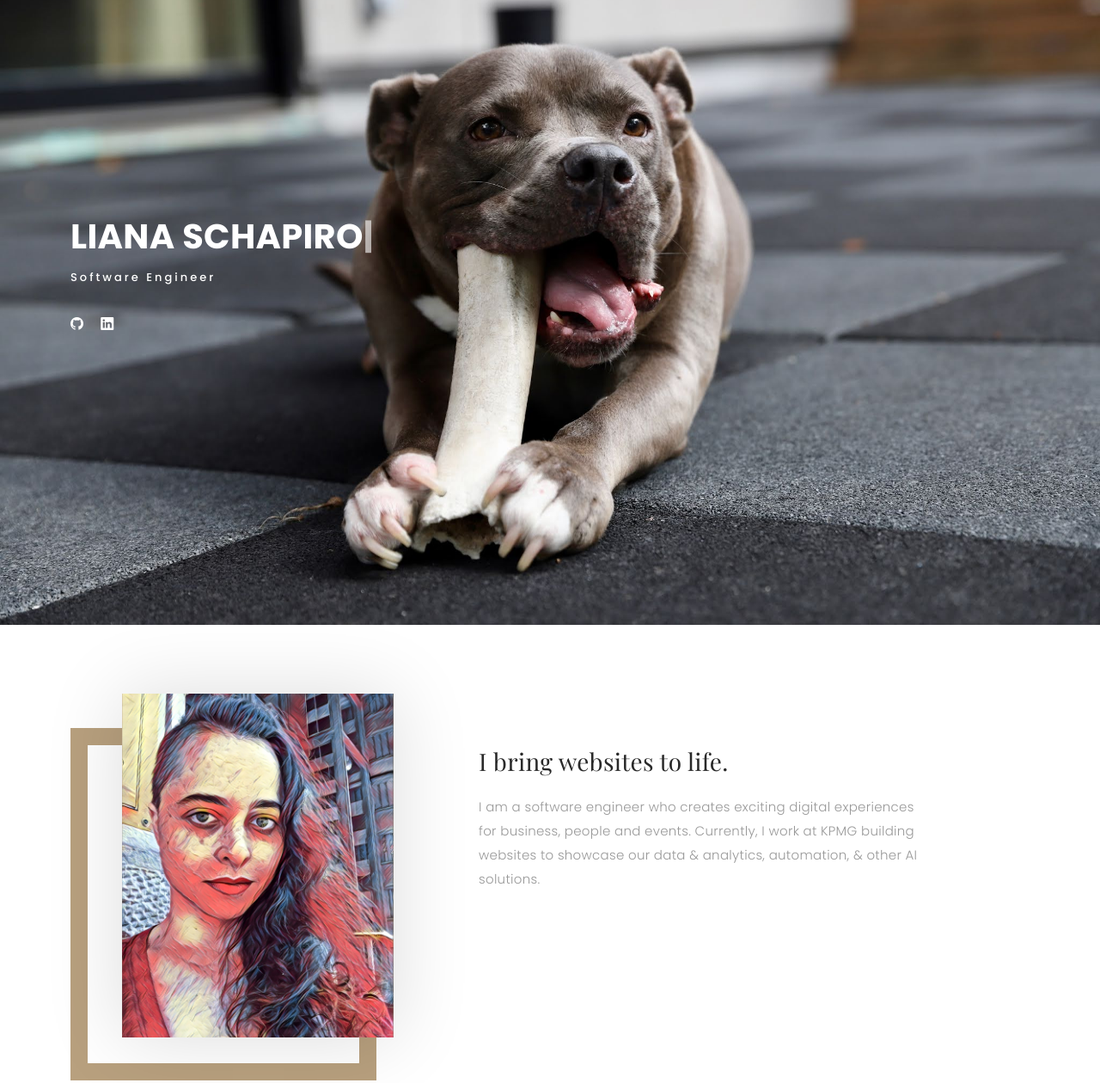
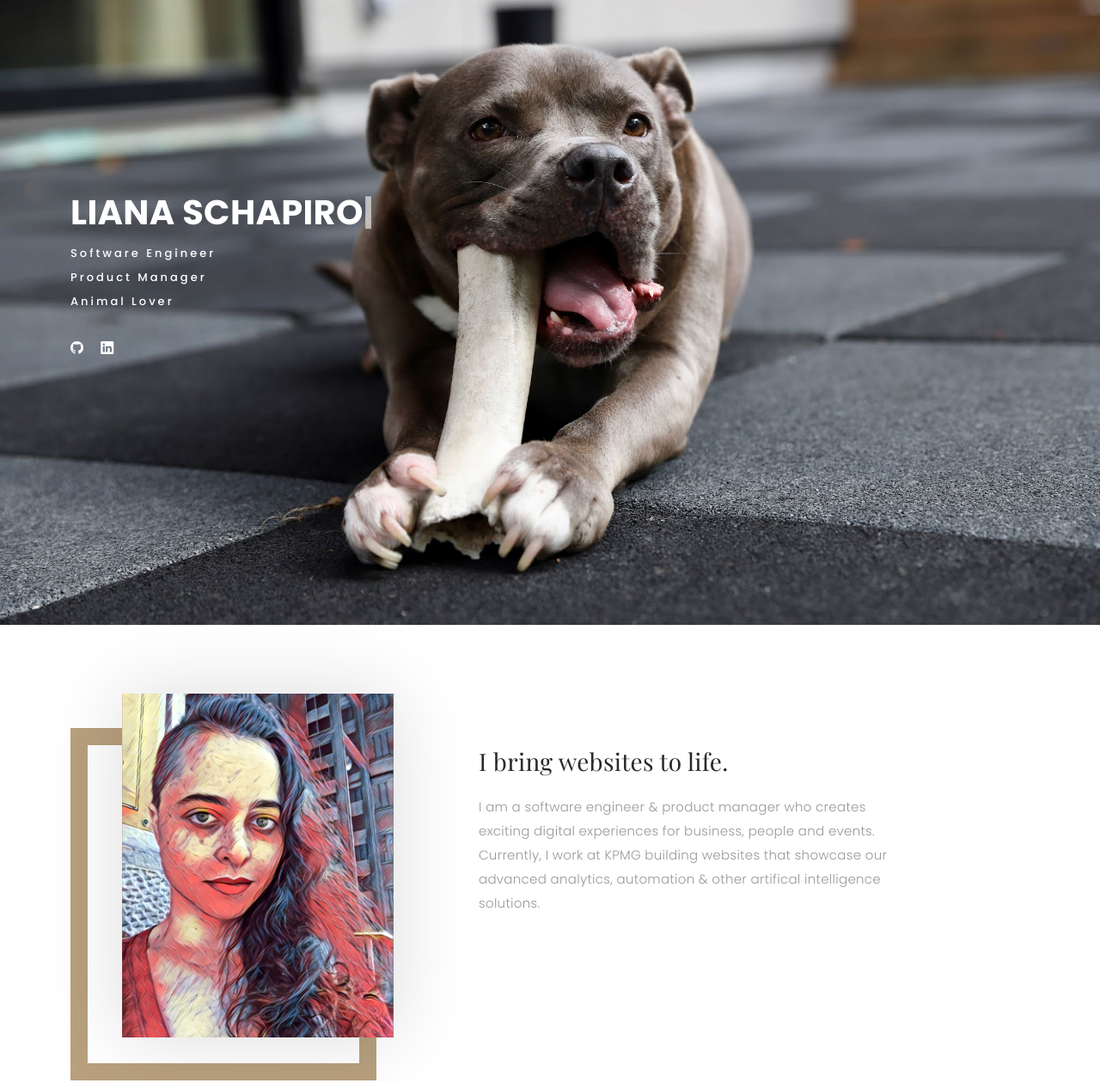
Before and after one commit to lianaschapiro/lianaschapiro.github.io, a plain HTML site: page index.html in a window 1280 px wide. Shown: the part 73-1333 px from the top of the page at 86% size. Drawn offline with nearby package versions, Linux system fonts and the light colour scheme; a web font is replaced by a local one.

```diff
--- a/index.html
+++ b/index.html
@@ -9,7 +9,7 @@
   <meta content="" name="description">
   <meta content="" name="keywords">
   <meta property="og:title" content="Liana Schapiro">
-  <meta property="og:description" content="I make websites come to life">
+  <meta property="og:description" content="I bring websites to life">
   <meta property="og:image" content="https://lianaschapiro.com/assets/img/me.jpg">
 
   <!-- Favicons -->
@@ -83,7 +83,7 @@
     <div class="container">
       <div class="hero-content">
         <h1><span class="typed" data-typed-items="Liana Schapiro"></span></h1>
-        <p>Software Engineer</p>
+        <p>Software Engineer<br>Product Manager<br>Animal Lover</p>
 
         <ul class="list-unstyled list-social">
           <li><a target="_blank" href="https://github.com/lianaschapiro"><i class="bi bi-github"></i></a></li>
@@ -112,7 +112,7 @@
             <div class="about-descr">
 
               <p class="p-heading">I bring websites to life.</p>
-              <p class="separator">I am a software engineer who creates exciting digital experiences for business, people and events. Currently, I work at KPMG building websites to showcase our data & analytics, automation, & other AI solutions.</p>
+              <p class="separator">I am a software engineer & product manager who creates exciting digital experiences for business, people and events. Currently, I work at KPMG building websites that showcase our advanced analytics, automation & other artifical intelligence solutions.</p>
 
             </div>
 
```
Also changed, not shown: assets/img/avatar.jpg (deleted), assets/img/blog-post-1.jpg (deleted), assets/img/blog-post-2.jpg (deleted), assets/img/blog-post-3.jpg (deleted), assets/img/blog-post-big.jpg (deleted), assets/img/favicon-1.png (deleted), assets/img/home-bg-1.jpg (deleted), assets/img/portfolio/portfolio-details-1.jpg (deleted), assets/img/portfolio/portfolio-details-2.jpg (deleted), assets/img/portfolio/portfolio-details-3.jpg (deleted).
